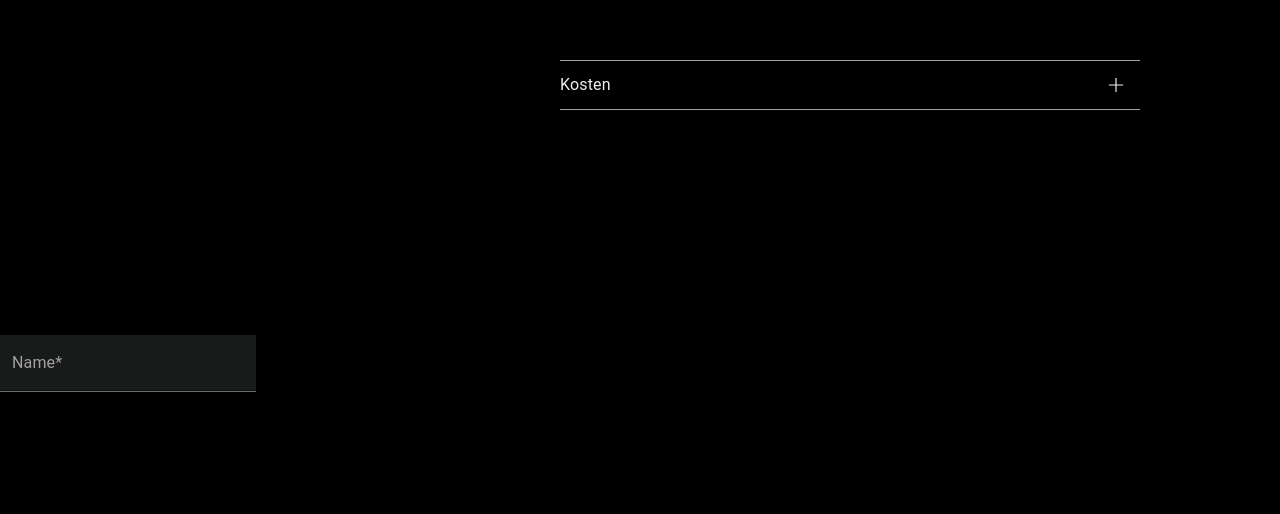
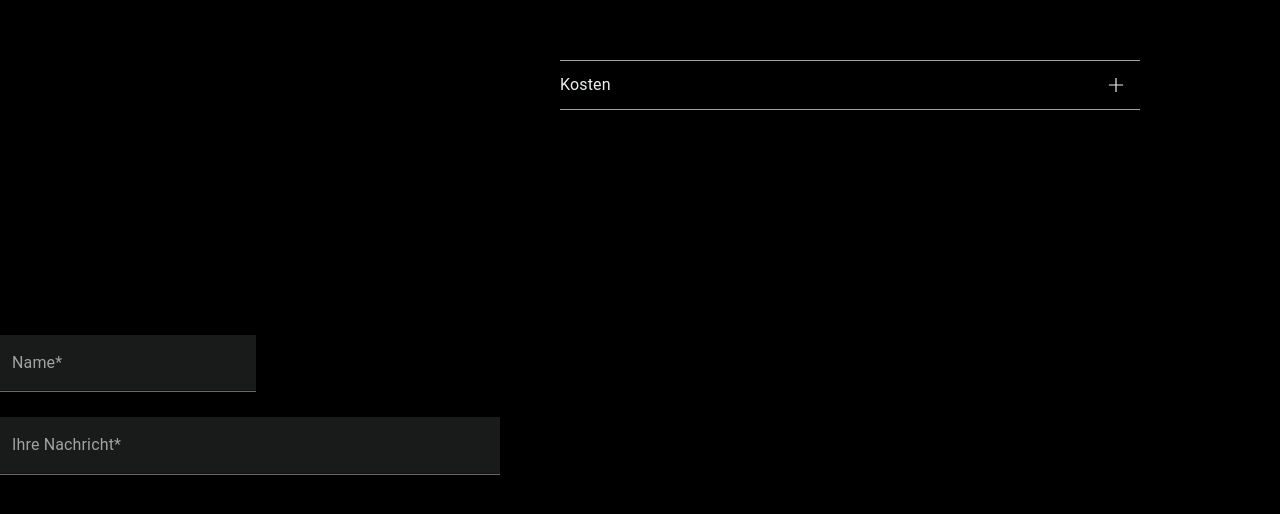
Before and after one commit to Barna-Molnar/aro-project, a React (Create React App) app: page / in a window 1280 px wide. Shown: the part 2330-2844 px from the top of the page. Before the commit the page ends 2813 px from the top, so only its background shows below. Built offline with nearby package versions, Linux system fonts and the light colour scheme.

Commit message:
Extend CustomInputField with FilledTextFieldProps von  MUI

```diff
--- a/src/components/CustomInputField.tsx
+++ b/src/components/CustomInputField.tsx
@@ -1,5 +1,5 @@
 import styled from "@emotion/styled";
-import { TextField } from "@mui/material";
+import { FilledTextFieldProps, TextField } from "@mui/material";
 import { FC } from "react";
 
 /// TODO: Colors should be imported from Module
@@ -35,19 +35,22 @@ const CustomTextField = styled(TextField)({
     },
 });
 
-interface InputFieldProps {
+
+interface BasePropsObj extends FilledTextFieldProps {
     label: string;
     value: string;
     onChange: (event: React.ChangeEvent<HTMLInputElement>) => void;
 }
 
+interface InputFieldProps extends Omit<BasePropsObj, 'variant'> { } // in order to have the variant props internally fixed
+
 const CustomInputField: FC<InputFieldProps> = ({ label, value, onChange, ...rest }) => {
 
     return (
         <CustomTextField
+            variant="filled"
             id={`custom-${label}-input`}
             label={label}
-            variant="filled"
             value={value}
             onChange={onChange}
             {...rest}
--- a/src/components/Form.tsx
+++ b/src/components/Form.tsx
@@ -18,8 +18,11 @@ const Form = () => {
                 <h2 className={FormStyles.title}>Anfrage</h2>
                 <Divider />
             </div>
-            <div>
+            <div style={{ width: '500px' }}>
                 <CustomInputField label='Name*' value={name} onChange={handleChange} />
+                <br />
+                <br />
+                <CustomInputField label='Ihre Nachricht*' value={name} onChange={handleChange} multiline fullWidth />
             </div>
 
 
```
